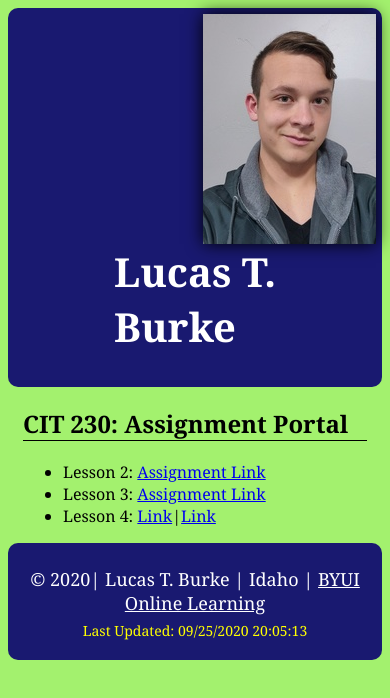
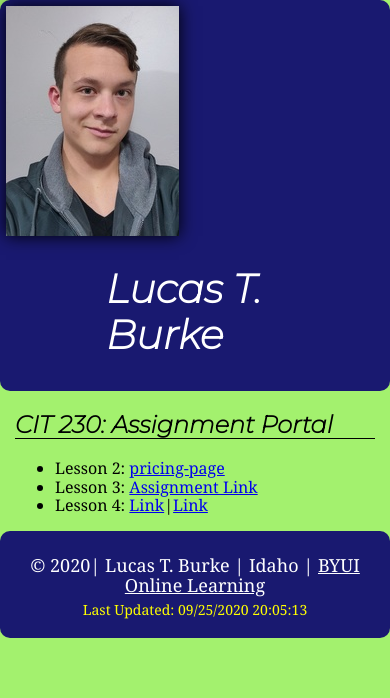
Before and after one commit to flig999/flig999.github.io, a plain HTML site: page index.html in a window 390 px wide. Drawn offline with Linux system fonts and the light colour scheme.

Commit message:
media queries for index

```diff
--- /dev/null
+++ b/css/medium.css
@@ -0,0 +1,5 @@
+@media only screen and (min-width: 32.5em) {
+    .pic {
+        float: right;
+}
+}
--- a/css/stylesheet.css
+++ b/css/stylesheet.css
@@ -16,15 +16,16 @@ header, footer {
 header h1 {
     font-size: 40px;
     padding-left: 100px;
+    font-family: 'Montserrat', sans-serif;
 }
 main {
     padding: 0 15px;
 }
 main h2{
     border-bottom: 1px solid black;
+    font-family: 'Montserrat', sans-serif;
 }
 .pic {
-    float: right;
     box-shadow: 0 0 16px black;
 }
 footer a, footer a:link, footer a:visited, footer a:active, footer a:focus {
--- a/index.html
+++ b/index.html
@@ -1,9 +1,12 @@
 <!DOCTYPE html>
 <html lang='en-us'>
     <head>
+        <link href="https://fonts.googleapis.com/css2?family=Montserrat:ital,wght@1,200&display=swap" rel="stylesheet">
         <title>WDD 230 Lucas Burke</title>
         <meta charset="utf-8">
         <meta name="description" content="First assignment for 230">
+        <link rel="stylesheet" href="css/normalize.css">
+        <link rel="stylesheet" href="css/medium.css">
         <link rel="stylesheet" href="css/stylesheet.css">
         <script src="scripts/page.js"></script>
         <meta name="viewport" content="width-device-width, initial-scale-1.0">
@@ -17,7 +20,7 @@
             <main>
                 <h2>CIT 230: Assignment Portal</h2>
                 <ul>
-                    <li>Lesson 2: <a href="#">Assignment Link</a></li>
+                    <li>Lesson 2: <a href="pricing-page.html">pricing-page</a></li>
                     <li>Lesson 3: <a href="#">Assignment Link</a></li>
                     <li>Lesson 4: <a href="#">Link</a>|<a href="#">Link</a></li>
                 </ul>
```
